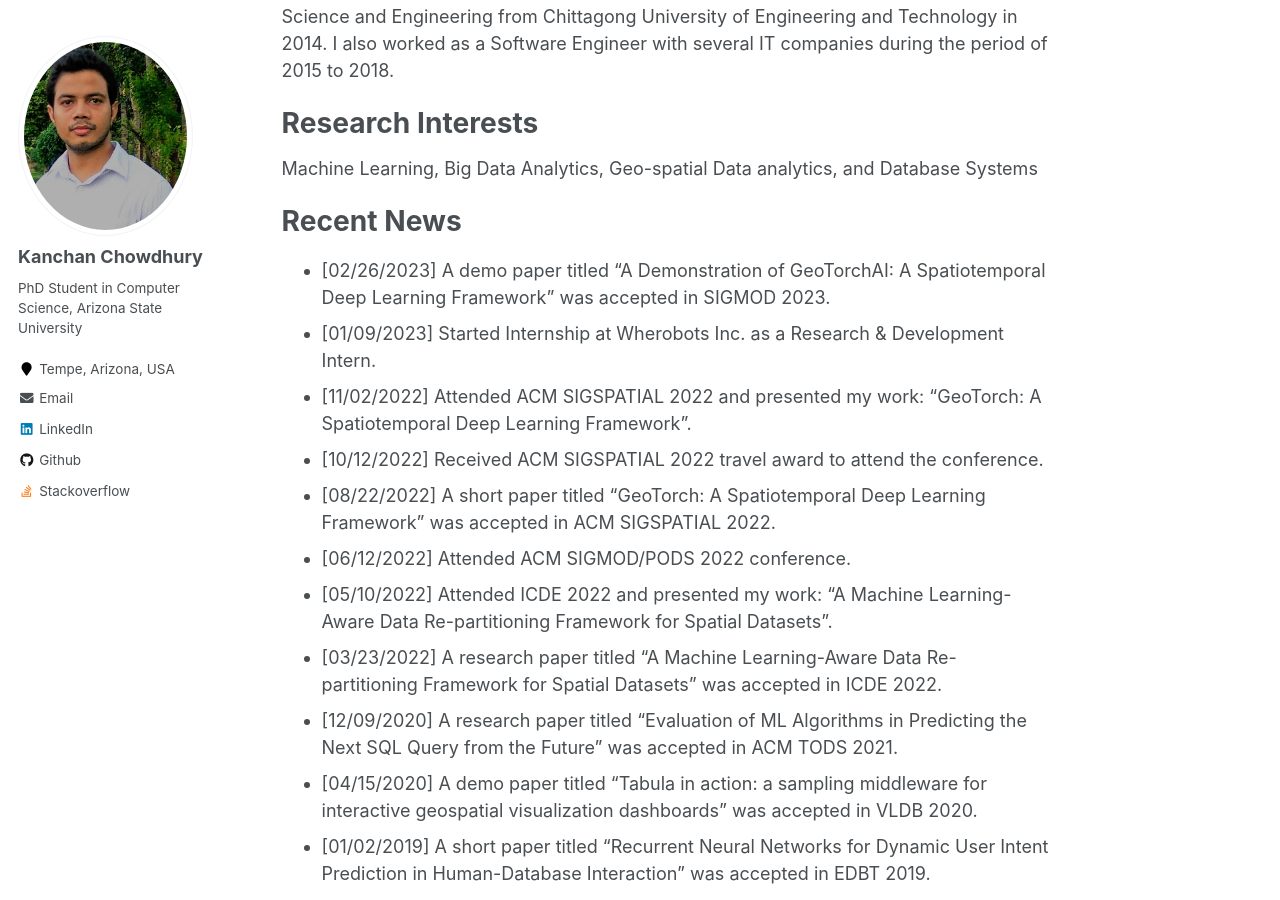
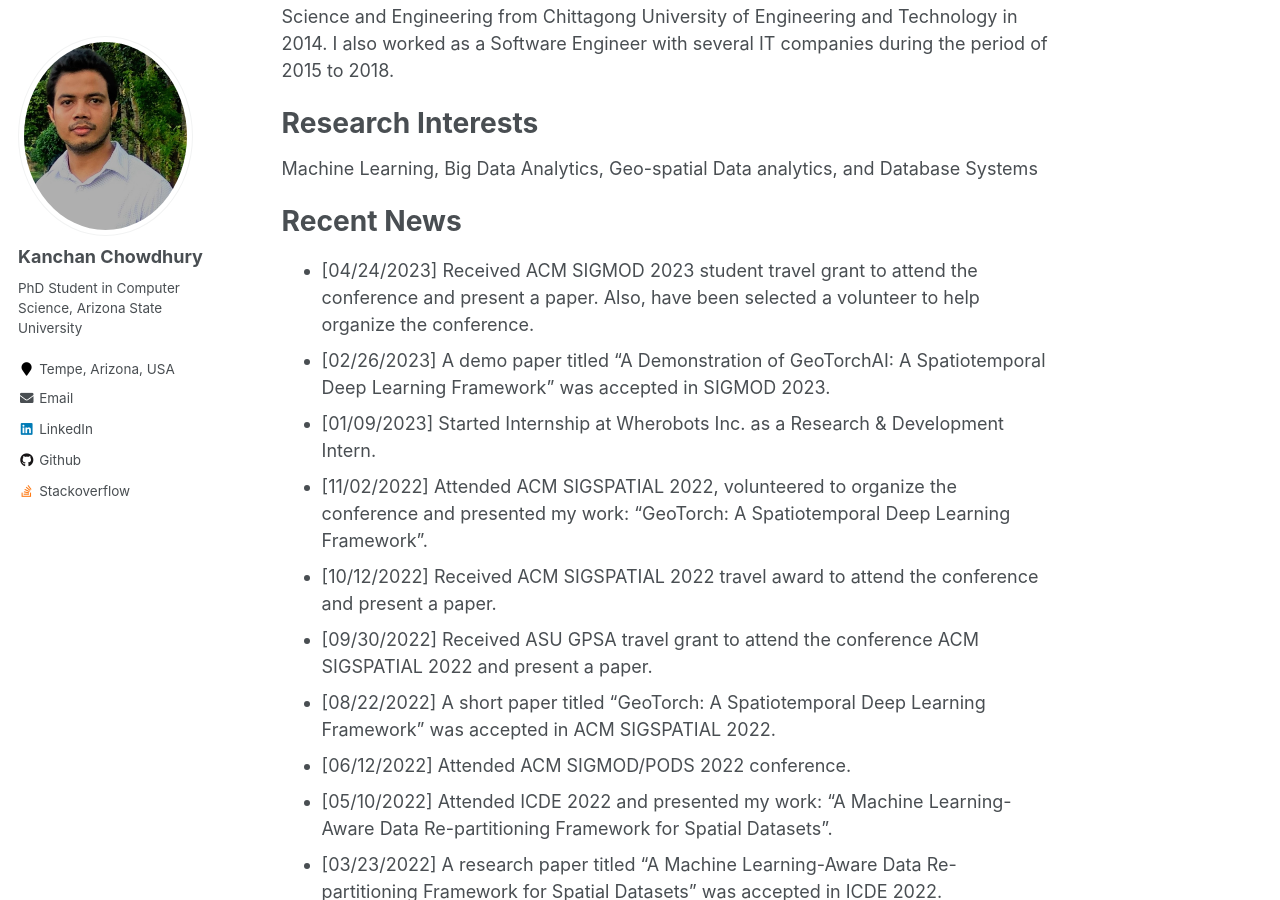
Before and after one commit to kanchanchy/kanchanchy.github.io, a Jekyll site: the page built from _pages/about.md, in a window 1280 px wide and 900 px high, scrolled down 397 px. Built offline with Jekyll 4.4.1, drawn with Linux system fonts in a browser that asks for light colours.

```diff
--- a/_data/navigation.yml
+++ b/_data/navigation.yml
@@ -13,4 +13,4 @@ main:
     url: /teaching/
 
   - title: "CV"
-    url: https://kanchanchy.github.io/files/Resume-Kanchan-Chowdhury.pdf
+    url: https://kanchanchy.github.io/files/Kanchan-Resume-Full.pdf
--- a/_pages/about.md
+++ b/_pages/about.md
@@ -18,10 +18,12 @@ Machine Learning, Big Data Analytics, Geo-spatial Data analytics, and Database S
 
 Recent News
 ======
+* [04/24/2023]  Received ACM SIGMOD 2023 student travel grant to attend the conference and present a paper. Also, have been selected a volunteer to help organize the conference.
 * [02/26/2023]  A demo paper titled “A Demonstration of GeoTorchAI: A Spatiotemporal Deep Learning Framework” was accepted in SIGMOD 2023.
 * [01/09/2023]  Started Internship at Wherobots Inc. as a Research & Development Intern.
-* [11/02/2022]  Attended ACM SIGSPATIAL 2022 and presented my work: “GeoTorch: A Spatiotemporal Deep Learning Framework”.
-* [10/12/2022]  Received ACM SIGSPATIAL 2022 travel award to attend the conference.
+* [11/02/2022]  Attended ACM SIGSPATIAL 2022, volunteered to organize the conference and presented my work: “GeoTorch: A Spatiotemporal Deep Learning Framework”.
+* [10/12/2022]  Received ACM SIGSPATIAL 2022 travel award to attend the conference and present a paper.
+* [09/30/2022]  Received ASU GPSA travel grant to attend the conference ACM SIGSPATIAL 2022 and present a paper.
 * [08/22/2022]  A short paper titled “GeoTorch: A Spatiotemporal Deep Learning Framework” was accepted in ACM SIGSPATIAL 2022.
 * [06/12/2022]  Attended ACM SIGMOD/PODS 2022 conference.
 * [05/10/2022]  Attended ICDE 2022 and presented my work: “A Machine Learning-Aware Data Re-partitioning Framework for Spatial Datasets”.
```
Also changed, not shown: _pages/cv.md (+1 -1 lines), 1 other file.
